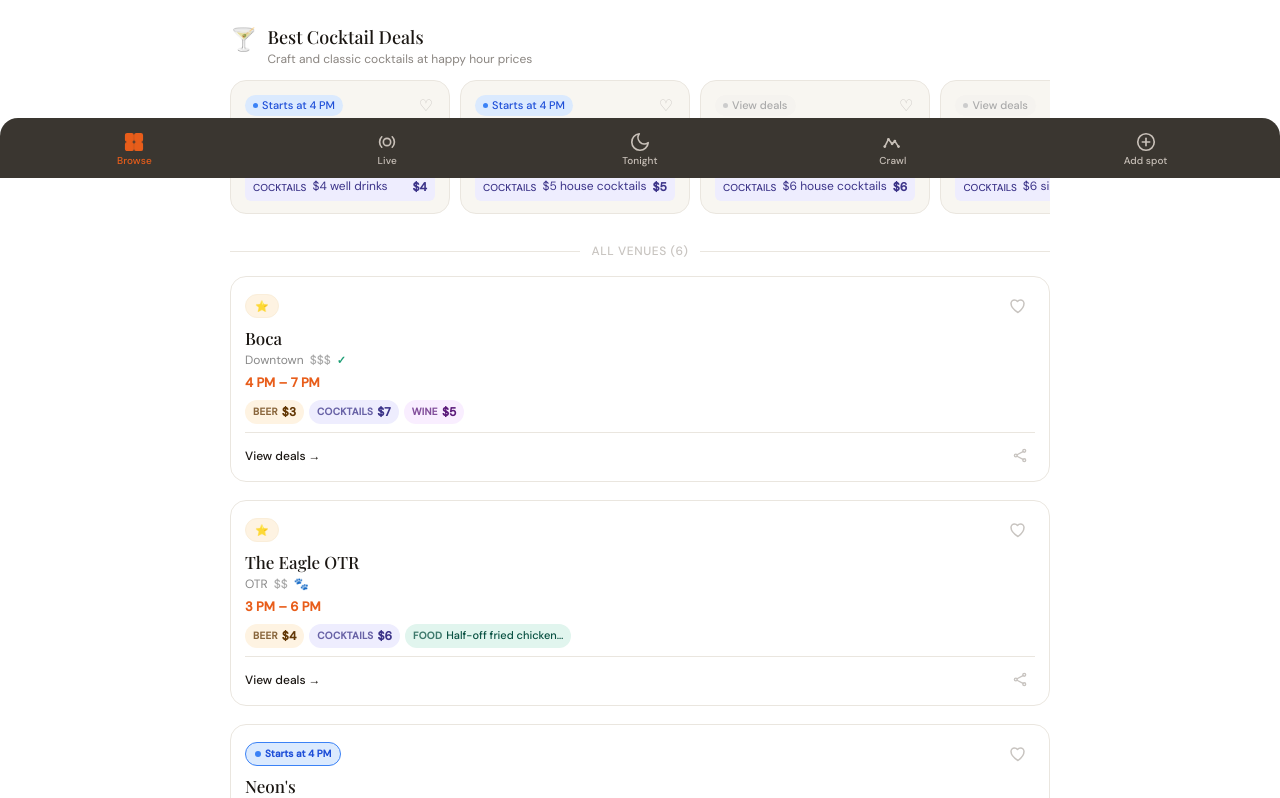
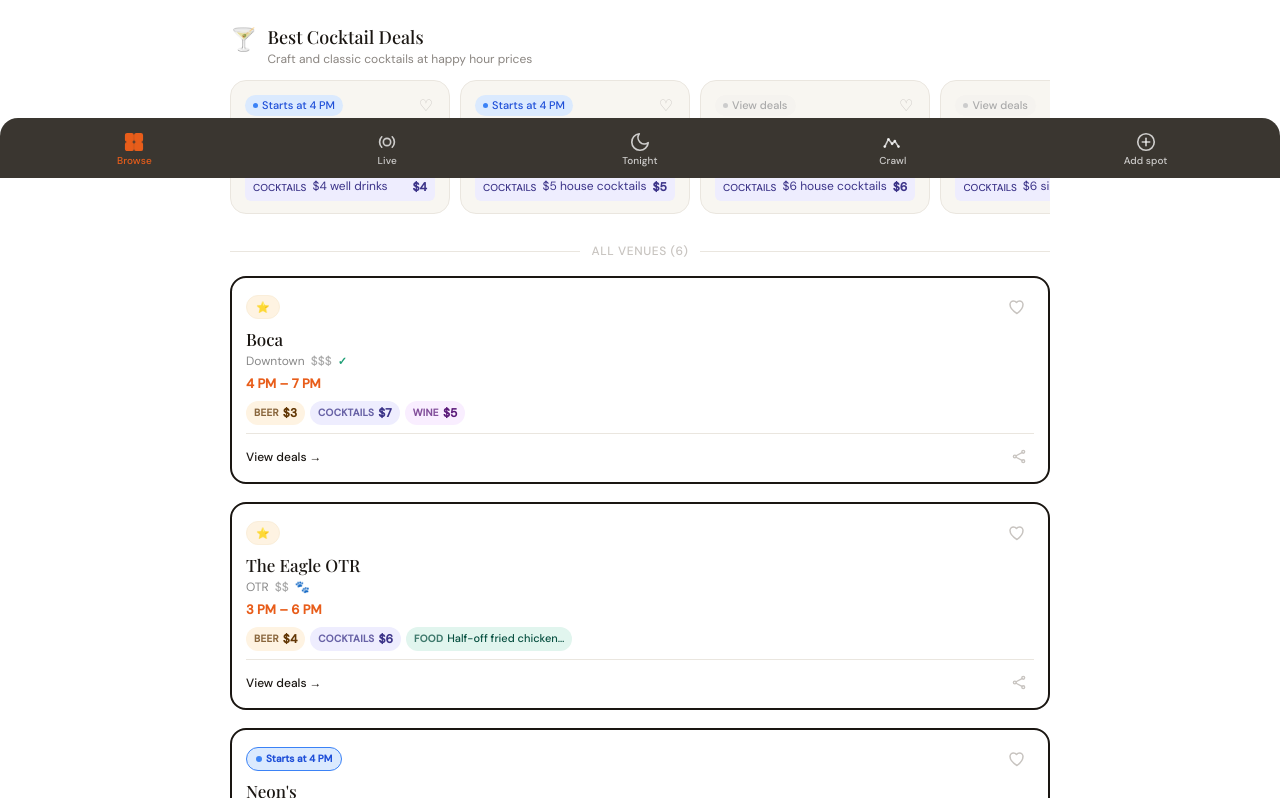
Before and after one commit to appyhour1/HappyHour, a React (Create React App) app: page / in a window 1280 px wide. Shown: the part 622-1420 px from the top of the page. Built offline with nearby package versions, Linux system fonts and the light colour scheme; no server answers; the database is empty.

Commit message:
Add files via upload

```diff
--- a/src/styles.css
+++ b/src/styles.css
@@ -1857,7 +1857,7 @@ html.dark .vc__deal-pill { opacity: .92; }
   flex: 1;
   height: 100%;
   text-decoration: none;
-  color: #C8C0B8;
+  color: rgba(255,255,255,0.75);
   background: none;
   border: none;
   cursor: pointer;
@@ -1910,7 +1910,7 @@ html.dark .bottom-nav {
   background: #13131a;
   border-top-color: #2a2a30;
 }
-html.dark .bn-tab { color: #555565; }
+html.dark .bn-tab { color: rgba(255,255,255,0.75); }
 html.dark .bn-tab.active { color: #e8714a; }
 html.dark .bn-tab--live.active { color: #22b882; }
 html.dark .bn-live-dot { border-color: #13131a; }
@@ -2038,14 +2038,14 @@ html.dark .browse-hero-compact-title { color: #f0eff4; }
 /* ── VENUE CARDS — white on white bg ── */
 .vc {
   background: var(--surface2) !important;
-  border: 1px solid var(--border) !important;
+  border: 2px solid #1A1612 !important;
   border-radius: var(--radius-lg) !important;
   overflow: hidden;
   position: relative;
 }
 .vc--open {
-  border-color: var(--green) !important;
-  border-top: 3px solid var(--green) !important;
+  border: 2px solid var(--green) !important;
+  box-shadow: 0 0 0 1px var(--green) !important;
 }
 .vc--selected { box-shadow: 0 0 0 2px var(--blue) !important; }
 
@@ -2067,7 +2067,7 @@ html.dark .browse-hero-compact-title { color: #f0eff4; }
   border-top: none !important;
   border-radius: 18px 18px 0 0;
 }
-.bn-tab { color: #C8C0B8 !important; } /* brighter inactive icons */
+.bn-tab { color: rgba(255,255,255,0.75) !important; }
 .bn-tab.active { color: var(--coral) !important; }
 .bn-tab--live.active { color: var(--green) !important; }
 .bn-live-dot { background: var(--green) !important; border-color: var(--charcoal) !important; }
@@ -2978,8 +2978,8 @@ html.dark .browse-search-input { color: var(--ink); background: transparent; }
 html.dark .browse-topbar { background: var(--bg); }
 
 /* Venue cards dark */
-html.dark .vc { background: var(--surface) !important; border-color: var(--border) !important; }
-html.dark .vc--open { border-color: var(--green) !important; border-top-color: var(--green) !important; }
+html.dark .vc { background: var(--surface) !important; border: 2px solid #444 !important; }
+html.dark .vc--open { border: 2px solid var(--green) !important; box-shadow: 0 0 0 1px var(--green) !important; }
 html.dark .vc__name { color: var(--ink) !important; }
 html.dark .vc__neighborhood { color: var(--ink-3) !important; }
 html.dark .vc__time { color: var(--coral) !important; }
```
